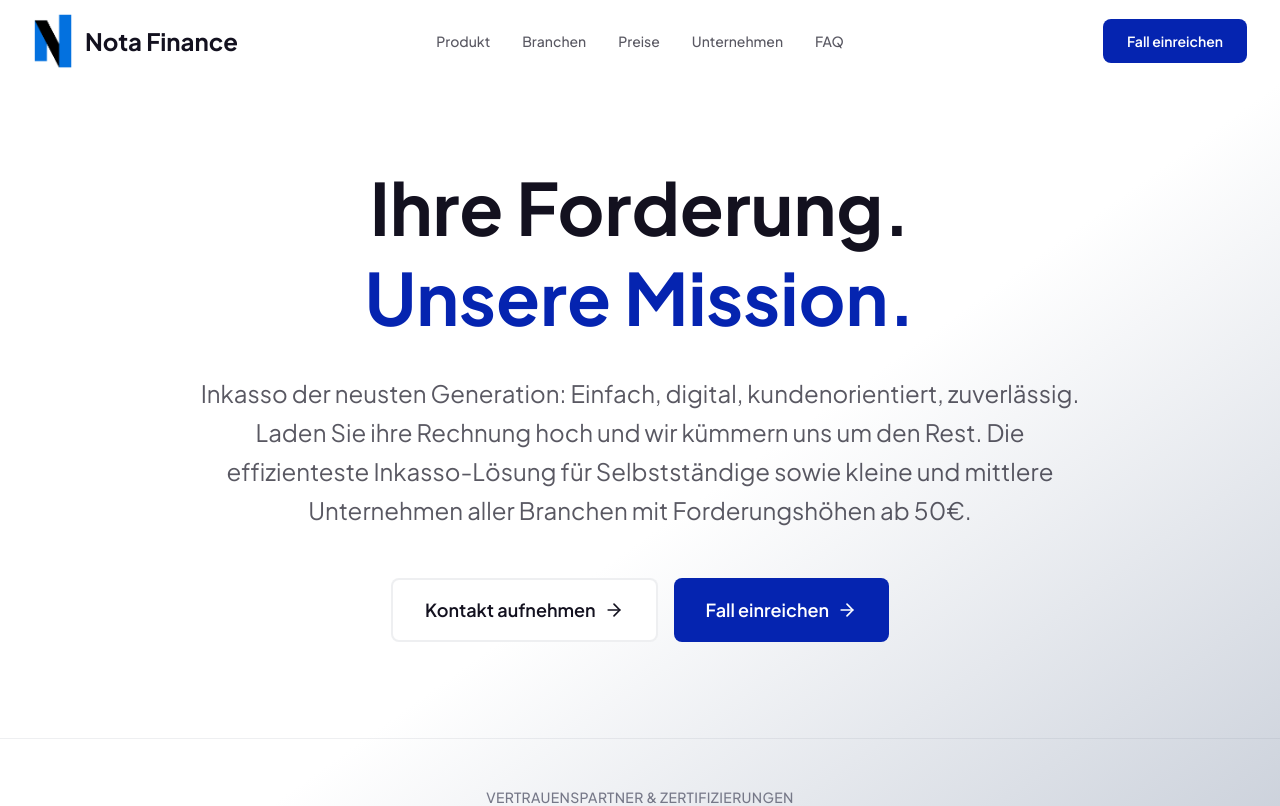
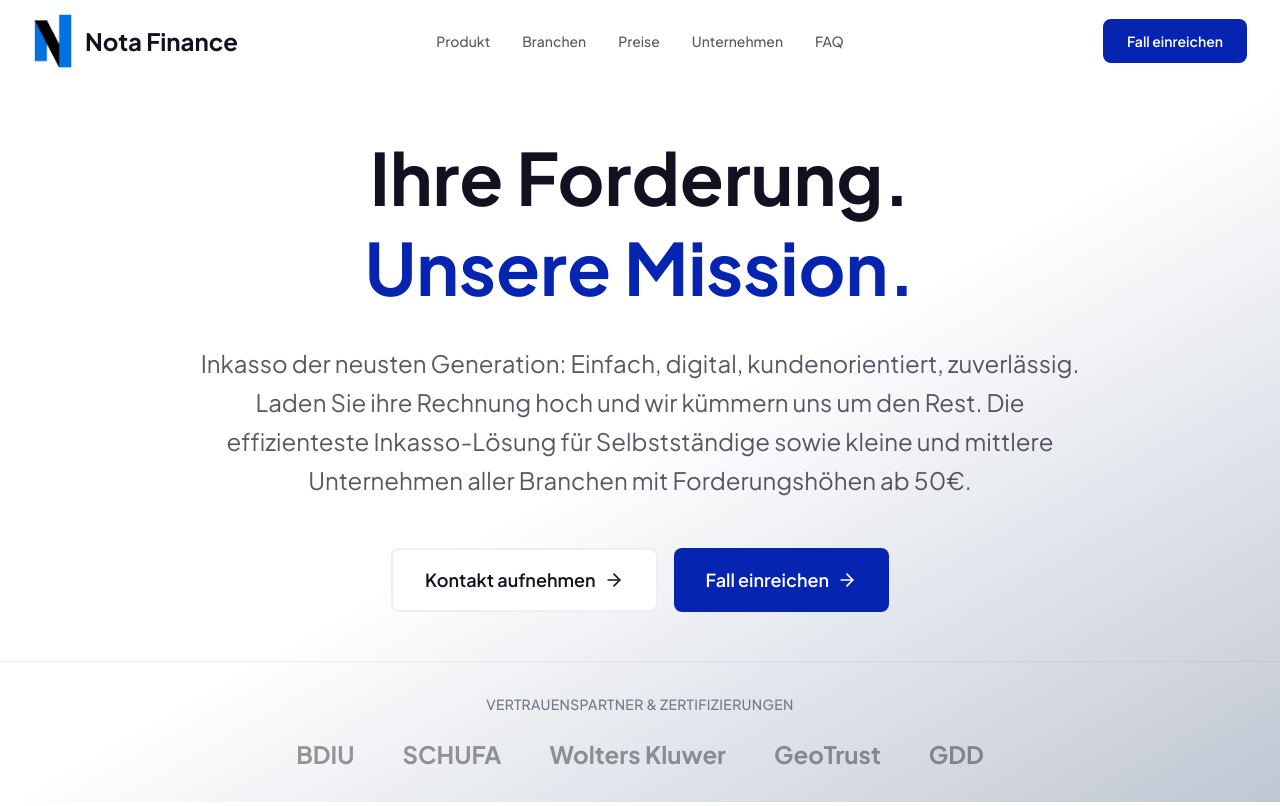
Before and after one commit to maurice1904/nota-finance, a Next.js app: page / in a window 1280 px wide. Shown: the top 806 px of the page. Built offline with nearby package versions, Linux system fonts and the light colour scheme.

Commit message:
Hero section split trust slider

```diff
--- a/app/branchen/page.tsx
+++ b/app/branchen/page.tsx
@@ -128,8 +128,8 @@ export default function BranchenPage() {
 
   return (
     <main>
-      {/* Hero Section */}
-      <section className="relative overflow-hidden bg-gradient-to-br from-white via-white to-surface-100 pt-20 pb-24">
+      {/* Hero Section - Exact Viewport Height (minus sticky navbar) */}
+      <section className="relative overflow-hidden bg-gradient-to-br from-white via-white to-surface-100 h-[calc(100dvh-5rem)] flex flex-col justify-center py-8">
         <div className="max-w-7xl mx-auto px-4 sm:px-6 lg:px-8">
           <div className="max-w-4xl mx-auto text-center">
             <h1 className="text-5xl md:text-6xl font-bold text-text-900 mb-8 leading-tight">
--- a/app/einreichen/page.tsx
+++ b/app/einreichen/page.tsx
@@ -5,8 +5,8 @@ import UploadForm from "@/components/UploadForm";
 export default function EinreichenPage() {
   return (
     <main>
-      {/* Hero Section */}
-      <section className="relative overflow-hidden bg-gradient-to-br from-white via-white to-surface-100 pt-20 pb-24">
+      {/* Hero Section - Exact Viewport Height (minus sticky navbar) */}
+      <section className="relative overflow-hidden bg-gradient-to-br from-white via-white to-surface-100 h-[calc(100dvh-5rem)] flex flex-col justify-center py-8">
         <div className="max-w-7xl mx-auto px-4 sm:px-6 lg:px-8">
           <div className="max-w-4xl mx-auto text-center">
             <div className="inline-flex items-center justify-center w-20 h-20 bg-gradient-to-br from-brand-900 to-brand-700 rounded-2xl mb-8">
--- a/app/faq/page.tsx
+++ b/app/faq/page.tsx
@@ -90,8 +90,8 @@ export default function FAQPage() {
 
   return (
     <main>
-      {/* Hero Section */}
-      <section className="relative overflow-hidden bg-gradient-to-br from-white via-white to-surface-100 pt-20 pb-24">
+      {/* Hero Section - Exact Viewport Height (minus sticky navbar) */}
+      <section className="relative overflow-hidden bg-gradient-to-br from-white via-white to-surface-100 h-[calc(100dvh-5rem)] flex flex-col justify-center py-8">
         <div className="max-w-7xl mx-auto px-4 sm:px-6 lg:px-8">
           <div className="max-w-4xl mx-auto text-center">
             <div className="inline-flex items-center justify-center w-20 h-20 bg-gradient-to-br from-brand-900 to-brand-700 rounded-2xl mb-8">
--- a/app/kontakt/page.tsx
+++ b/app/kontakt/page.tsx
@@ -77,8 +77,8 @@ ${formData.message}
 
   return (
     <main>
-      {/* Hero Section */}
-      <section className="relative overflow-hidden bg-gradient-to-br from-white via-white to-surface-100 pt-20 pb-24">
+      {/* Hero Section - Exact Viewport Height (minus sticky navbar) */}
+      <section className="relative overflow-hidden bg-gradient-to-br from-white via-white to-surface-100 h-[calc(100dvh-5rem)] flex flex-col justify-center py-8">
         <div className="max-w-7xl mx-auto px-4 sm:px-6 lg:px-8">
           <div className="max-w-4xl mx-auto text-center">
             <div className="inline-flex items-center justify-center w-20 h-20 bg-gradient-to-br from-brand-900 to-brand-700 rounded-2xl mb-8">
--- a/app/page.tsx
+++ b/app/page.tsx
@@ -6,8 +6,10 @@ import Image from "next/image";
 export default function Home() {
   return (
     <main>
-      {/* Hero Section */}
-      <section className="relative overflow-hidden bg-gradient-to-br from-white via-white to-surface-100 pt-20 pb-32">
+      {/* Hero Section - Exact Viewport Height (minus sticky navbar) */}
+      <section className="relative overflow-hidden bg-gradient-to-br from-white via-white to-surface-100 h-[calc(100dvh-5rem)] flex flex-col">
+        {/* Main Hero Content - Centered */}
+        <div className="flex-1 flex flex-col justify-center py-8">
           <div className="max-w-7xl mx-auto px-4 sm:px-6 lg:px-8">
             <div className="text-center max-w-4xl mx-auto">
               <h1 className="text-5xl md:text-7xl font-bold text-text-900 mb-8 leading-tight">
@@ -42,10 +44,11 @@ export default function Home() {
               </div>
             </div>
           </div>
+        </div>
 
-        {/* Trust Slider */}
-        <div className="mt-24 border-t border-border-subtle pt-12">
-          <p className="text-center text-sm font-medium text-neutral-500 mb-8 uppercase tracking-wide">
+        {/* Trust Slider - Pinned to Bottom */}
+        <div className="pb-8 border-t border-border-subtle pt-8">
+          <p className="text-center text-sm font-medium text-neutral-500 mb-6 uppercase tracking-wide">
             Vertrauenspartner & Zertifizierungen
           </p>
           <div className="max-w-6xl mx-auto px-4 flex flex-wrap justify-center items-center gap-12 opacity-60 grayscale">
--- a/app/preise/page.tsx
+++ b/app/preise/page.tsx
@@ -5,8 +5,8 @@ import { ArrowRight } from "lucide-react";
 export default function PreisePage() {
   return (
     <main>
-      {/* Hero Section */}
-      <section className="relative overflow-hidden bg-gradient-to-br from-white via-white to-surface-100 pt-20 pb-24">
+      {/* Hero Section - Exact Viewport Height (minus sticky navbar) */}
+      <section className="relative overflow-hidden bg-gradient-to-br from-white via-white to-surface-100 h-[calc(100dvh-5rem)] flex flex-col justify-center py-8">
         <div className="max-w-7xl mx-auto px-4 sm:px-6 lg:px-8">
           <div className="max-w-4xl mx-auto text-center">
             <div className="inline-block bg-gradient-to-br from-brand-900 to-brand-700 text-white px-8 py-3 rounded-full text-6xl font-bold mb-8">
--- a/app/produkt/page.tsx
+++ b/app/produkt/page.tsx
@@ -4,8 +4,8 @@ import CTASection from "@/components/CTASection";
 export default function ProduktPage() {
   return (
     <main>
-      {/* Hero Section */}
-      <section className="relative overflow-hidden bg-gradient-to-br from-white via-white to-surface-100 pt-20 pb-24">
+      {/* Hero Section - Exact Viewport Height (minus sticky navbar) */}
+      <section className="relative overflow-hidden bg-gradient-to-br from-white via-white to-surface-100 h-[calc(100dvh-5rem)] flex flex-col justify-center py-8">
         <div className="max-w-7xl mx-auto px-4 sm:px-6 lg:px-8">
           <div className="max-w-4xl mx-auto text-center">
             <h1 className="text-5xl md:text-6xl font-bold text-text-900 mb-8 leading-tight">
--- a/app/unternehmen/page.tsx
+++ b/app/unternehmen/page.tsx
@@ -4,8 +4,8 @@ import Link from "next/link";
 export default function UnternehmenPage() {
   return (
     <main>
-      {/* Hero Section */}
-      <section className="relative overflow-hidden bg-gradient-to-br from-white via-white to-surface-100 pt-20 pb-24">
+      {/* Hero Section - Exact Viewport Height (minus sticky navbar) */}
+      <section className="relative overflow-hidden bg-gradient-to-br from-white via-white to-surface-100 h-[calc(100dvh-5rem)] flex flex-col justify-center py-8">
         <div className="max-w-7xl mx-auto px-4 sm:px-6 lg:px-8">
           <div className="max-w-4xl mx-auto">
             <h1 className="text-5xl md:text-6xl font-bold text-text-900 mb-8 leading-tight text-center">
```
Lines whose indentation alone changed are shown as unchanged.
